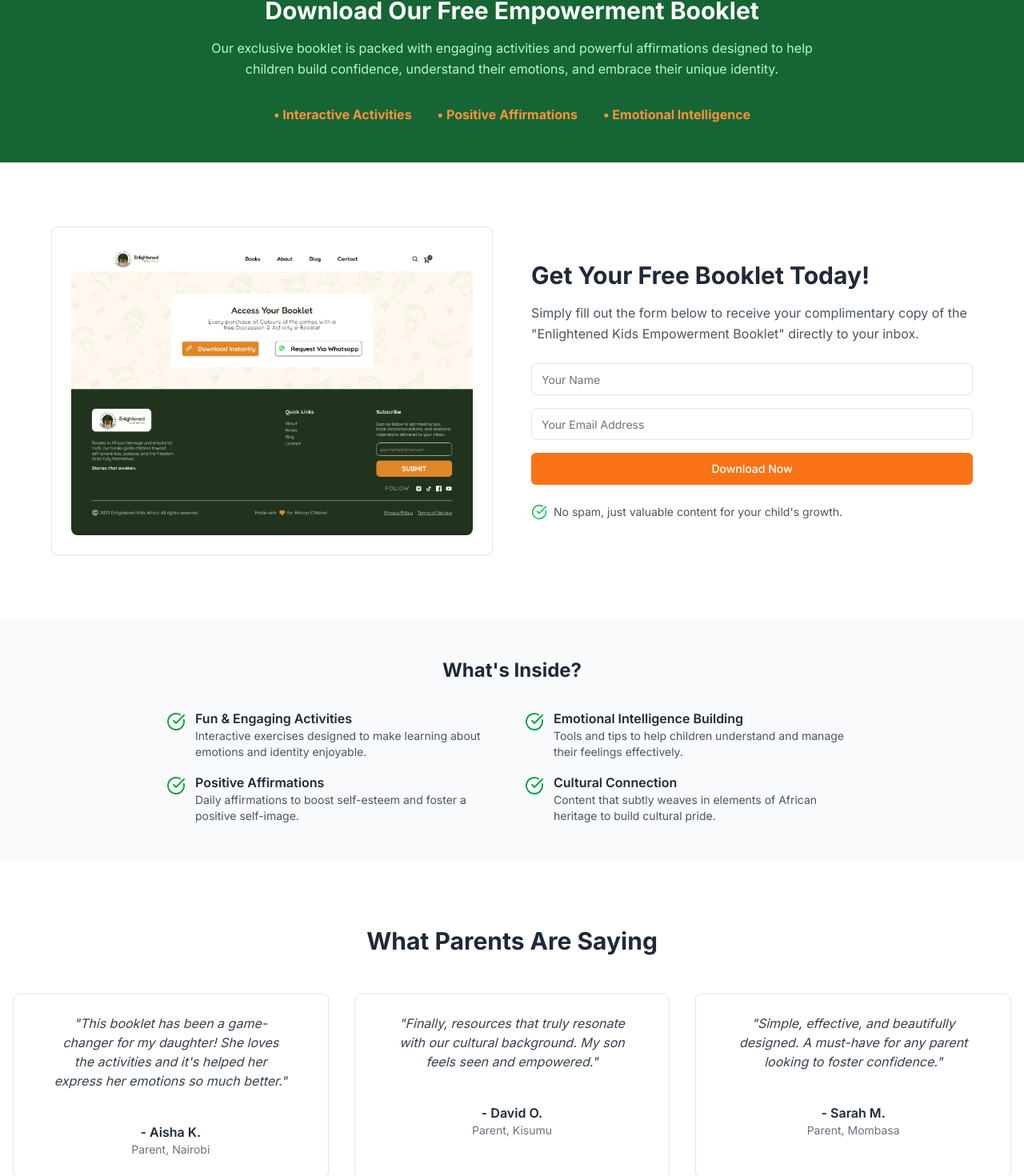
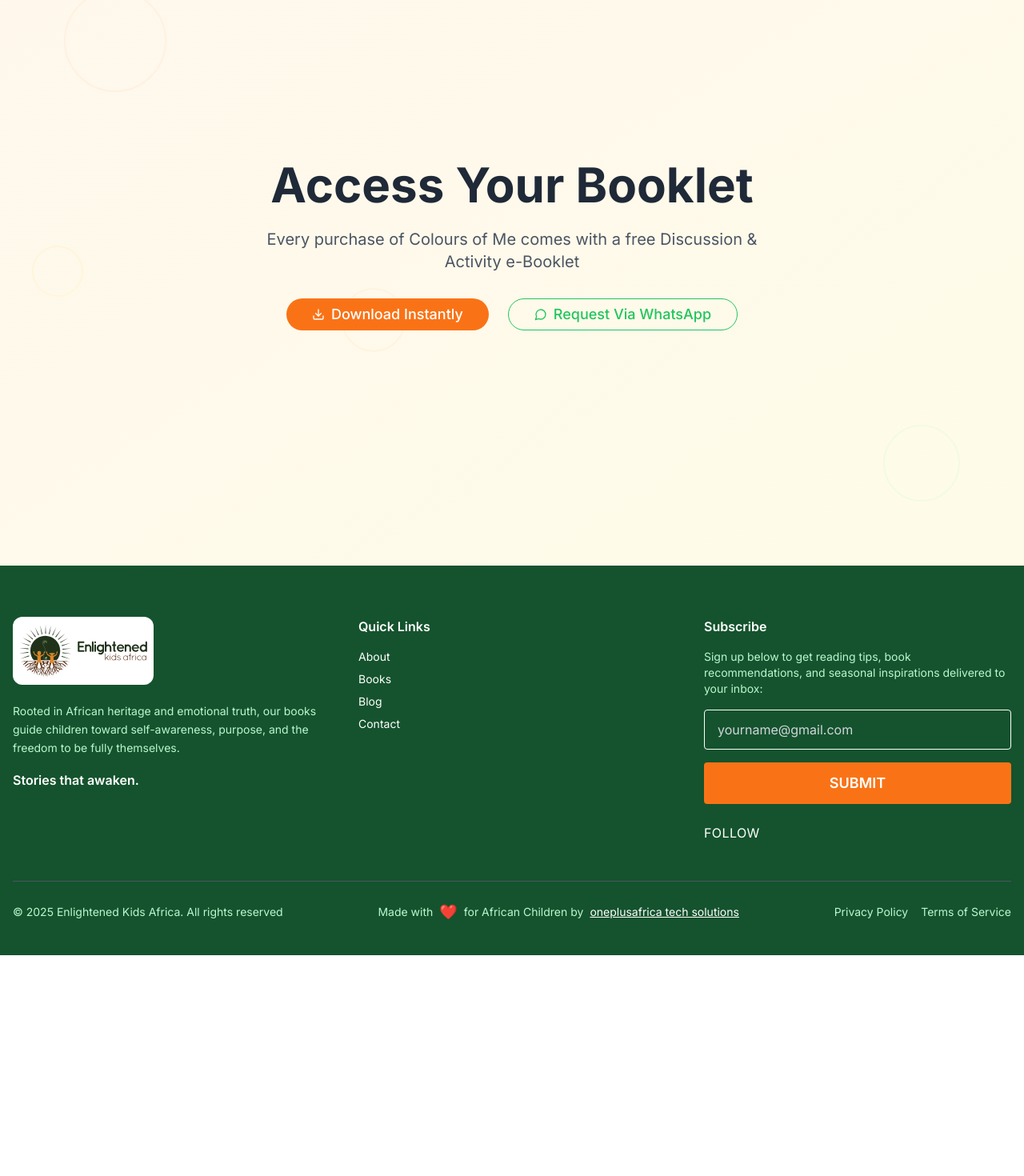
Before and after one commit to arjan001/enlightened-kids-Version-two, a Next.js app: page /booklet in a window 1280 px wide. Shown: the part 157-1627 px from the top of the page at 80% size. After the commit the page ends 1351 px from the top, so only its background shows below. Built offline with nearby package versions, Linux system fonts and the light colour scheme.

Commit message:
update the booklte page

```diff
--- a/app/booklet/page.tsx
+++ b/app/booklet/page.tsx
@@ -1,209 +1,44 @@
-import { Input } from "@/components/ui/input"
-import { Label } from "@/components/ui/label"
-import Image from "next/image"
 import { Button } from "@/components/ui/button"
-import { Card, CardContent } from "@/components/ui/card"
-import { CheckCircle } from "lucide-react"
+import { Download, MessageCircle } from "lucide-react"
 import Header from "@/components/header"
 import Footer from "@/components/footer"
-import Link from "next/link"
-import { Download } from "lucide-react"
 
 export default function BookletPage() {
   return (
-    <div className="min-h-screen bg-white pt-16 flex flex-col">
+    <div className="min-h-screen bg-white pt-16">
       <Header />
 
-      {/* Hero Section */}
-      <section className="bg-green-800 py-12">
-        <div className="container mx-auto px-4">
-          <div className="text-center text-white">
-            <h1 className="text-2xl font-bold text-orange-400 mb-2">Unlock Your Child's Potential</h1>
-            <h2 className="text-3xl font-bold mb-4">Download Our Free Empowerment Booklet</h2>
-            <p className="max-w-3xl mx-auto text-green-200 leading-relaxed">
-              Our exclusive booklet is packed with engaging activities and powerful affirmations designed to help
-              children build confidence, understand their emotions, and embrace their unique identity.
-            </p>
-          </div>
+      {/* Booklet Access Section */}
+      <section className="min-h-screen bg-gradient-to-br from-orange-50 to-yellow-50 flex items-center justify-center relative overflow-hidden">
+        {/* Decorative background pattern */}
+        <div className="absolute inset-0 opacity-10">
+          <div className="absolute top-20 left-20 w-32 h-32 border-2 border-orange-300 rounded-full"></div>
+          <div className="absolute bottom-20 right-20 w-24 h-24 border-2 border-green-300 rounded-full"></div>
+          <div className="absolute top-1/2 left-10 w-16 h-16 border-2 border-yellow-300 rounded-full"></div>
+          <div className="absolute bottom-1/3 left-1/3 w-20 h-20 border-2 border-orange-300 rounded-full"></div>
+        </div>
 
-          <div className="flex justify-center mt-8">
-            <div className="flex gap-8 text-center text-white">
-              <div>
-                <div className="text-orange-400 font-bold">• Interactive Activities</div>
-              </div>
-              <div>
-                <div className="text-orange-400 font-bold">• Positive Affirmations</div>
-              </div>
-              <div>
-                <div className="text-orange-400 font-bold">• Emotional Intelligence</div>
-              </div>
-            </div>
+        <div className="container mx-auto px-4 text-center z-10">
+          <h1 className="text-4xl md:text-5xl lg:text-6xl font-bold text-gray-800 mb-6">Access Your Booklet</h1>
+          <p className="text-lg md:text-xl text-gray-600 mb-8 max-w-2xl mx-auto">
+            Every purchase of Colours of Me comes with a free Discussion & Activity e-Booklet
+          </p>
+
+          <div className="flex flex-col sm:flex-row gap-6 justify-center max-w-md mx-auto">
+            <Button className="bg-orange-500 hover:bg-orange-600 text-white px-8 py-4 rounded-full text-lg flex items-center gap-2">
+              <Download className="w-5 h-5" />
+              Download Instantly
+            </Button>
+            <Button
+              variant="outline"
+              className="border-green-500 text-green-500 hover:bg-green-50 px-8 py-4 rounded-full text-lg flex items-center gap-2 bg-transparent"
+            >
+              <MessageCircle className="w-5 h-5" />
+              Request Via WhatsApp
+            </Button>
           </div>
         </div>
       </section>
-
-      {/* Booklet Details and Download Form */}
-      <section className="py-20">
-        <div className="container mx-auto px-4">
-          <div className="flex flex-col lg:flex-row gap-8 md:gap-12 max-w-6xl mx-auto items-center">
-            {/* Booklet Image */}
-            <div className="lg:w-1/2">
-              <Card className="p-4 md:p-6">
-                <Image
-                  src="/images/booklet.png"
-                  alt="Empowerment Booklet Cover"
-                  width={400}
-                  height={550}
-                  className="w-full max-w-sm mx-auto lg:max-w-none rounded-lg"
-                />
-              </Card>
-            </div>
-
-            {/* Download Form */}
-            <div className="lg:w-1/2 px-4 lg:px-0">
-              <h2 className="text-2xl md:text-3xl font-bold text-gray-800 mb-4">Get Your Free Booklet Today!</h2>
-              <p className="text-gray-600 mb-6 leading-relaxed">
-                Simply fill out the form below to receive your complimentary copy of the "Enlightened Kids Empowerment
-                Booklet" directly to your inbox.
-              </p>
-
-              <form className="grid gap-4">
-                <div>
-                  <Label htmlFor="name" className="sr-only">
-                    Name
-                  </Label>
-                  <Input id="name" placeholder="Your Name" type="text" required />
-                </div>
-                <div>
-                  <Label htmlFor="email" className="sr-only">
-                    Email
-                  </Label>
-                  <Input id="email" placeholder="Your Email Address" type="email" required />
-                </div>
-                <Button type="submit" className="bg-orange-500 hover:bg-orange-600 text-white py-3">
-                  Download Now
-                </Button>
-              </form>
-
-              <div className="mt-6 text-sm text-gray-600 flex items-center gap-2">
-                <CheckCircle className="w-5 h-5 text-green-500" />
-                <span>No spam, just valuable content for your child's growth.</span>
-              </div>
-            </div>
-          </div>
-        </div>
-      </section>
-
-      {/* What's Inside Section */}
-      <section className="py-12 bg-gray-50">
-        <div className="container mx-auto px-4 max-w-4xl">
-          <h2 className="text-2xl font-bold text-gray-800 mb-8 text-center">What's Inside?</h2>
-
-          <div className="grid md:grid-cols-2 gap-8">
-            <div className="space-y-4">
-              <div className="flex items-start gap-3">
-                <CheckCircle className="w-6 h-6 text-green-600 flex-shrink-0 mt-1" />
-                <div>
-                  <h3 className="font-semibold text-gray-800">Fun & Engaging Activities</h3>
-                  <p className="text-gray-600 text-sm">
-                    Interactive exercises designed to make learning about emotions and identity enjoyable.
-                  </p>
-                </div>
-              </div>
-              <div className="flex items-start gap-3">
-                <CheckCircle className="w-6 h-6 text-green-600 flex-shrink-0 mt-1" />
-                <div>
-                  <h3 className="font-semibold text-gray-800">Positive Affirmations</h3>
-                  <p className="text-gray-600 text-sm">
-                    Daily affirmations to boost self-esteem and foster a positive self-image.
-                  </p>
-                </div>
-              </div>
-            </div>
-
-            <div className="space-y-4">
-              <div className="flex items-start gap-3">
-                <CheckCircle className="w-6 h-6 text-green-600 flex-shrink-0 mt-1" />
-                <div>
-                  <h3 className="font-semibold text-gray-800">Emotional Intelligence Building</h3>
-                  <p className="text-gray-600 text-sm">
-                    Tools and tips to help children understand and manage their feelings effectively.
-                  </p>
-                </div>
-              </div>
-              <div className="flex items-start gap-3">
-                <CheckCircle className="w-6 h-6 text-green-600 flex-shrink-0 mt-1" />
-                <div>
-                  <h3 className="font-semibold text-gray-800">Cultural Connection</h3>
-                  <p className="text-gray-600 text-sm">
-                    Content that subtly weaves in elements of African heritage to build cultural pride.
-                  </p>
-                </div>
-              </div>
-            </div>
-          </div>
-        </div>
-      </section>
-
-      {/* Testimonials Section */}
-      <section className="py-20">
-        <div className="container mx-auto px-4 text-center">
-          <h2 className="text-3xl font-bold text-gray-800 mb-12">What Parents Are Saying</h2>
-          <div className="grid md:grid-cols-3 gap-8">
-            <Card className="p-6">
-              <CardContent className="text-gray-700 italic mb-4">
-                "This booklet has been a game-changer for my daughter! She loves the activities and it's helped her
-                express her emotions so much better."
-              </CardContent>
-              <p className="font-semibold text-gray-800">- Aisha K.</p>
-              <p className="text-sm text-gray-500">Parent, Nairobi</p>
-            </Card>
-            <Card className="p-6">
-              <CardContent className="text-gray-700 italic mb-4">
-                "Finally, resources that truly resonate with our cultural background. My son feels seen and empowered."
-              </CardContent>
-              <p className="font-semibold text-gray-800">- David O.</p>
-              <p className="text-sm text-gray-500">Parent, Kisumu</p>
-            </Card>
-            <Card className="p-6">
-              <CardContent className="text-gray-700 italic mb-4">
-                "Simple, effective, and beautifully designed. A must-have for any parent looking to foster confidence."
-              </CardContent>
-              <p className="font-semibold text-gray-800">- Sarah M.</p>
-              <p className="text-sm text-gray-500">Parent, Mombasa</p>
-            </Card>
-          </div>
-        </div>
-      </section>
-
-      {/* Access Your Booklet Section */}
-      <main
-        className="flex-grow py-12 md:py-20 flex items-center justify-center"
-        style={{
-          backgroundImage: `url('/Enlightened Kids Pattern BG.png')`,
-          backgroundSize: "cover",
-          backgroundRepeat: "repeat",
-          backgroundPosition: "center",
-        }}
-      >
-        <Card className="w-full max-w-3xl mx-auto p-8 md:p-12 bg-white shadow-lg rounded-lg text-center">
-          <h1 className="text-3xl md:text-4xl font-bold text-gray-800 mb-4">Access Your Booklet</h1>
-          <p className="text-lg text-gray-700 mb-8 leading-relaxed">
-            In the meantime as you await delivery you can download the book guide
-          </p>
-          <div className="flex justify-center">
-            <Button
-              asChild
-              className="bg-orange-500 hover:bg-orange-600 text-white py-3 px-6 text-lg rounded-lg shadow-md"
-            >
-              <Link href="/path-to-your-booklet.pdf" download>
-                <Download className="w-5 h-5 mr-2" />
-                Download Instantly
-              </Link>
-            </Button>
-          </div>
-        </Card>
-      </main>
 
       <Footer />
     </div>
```
